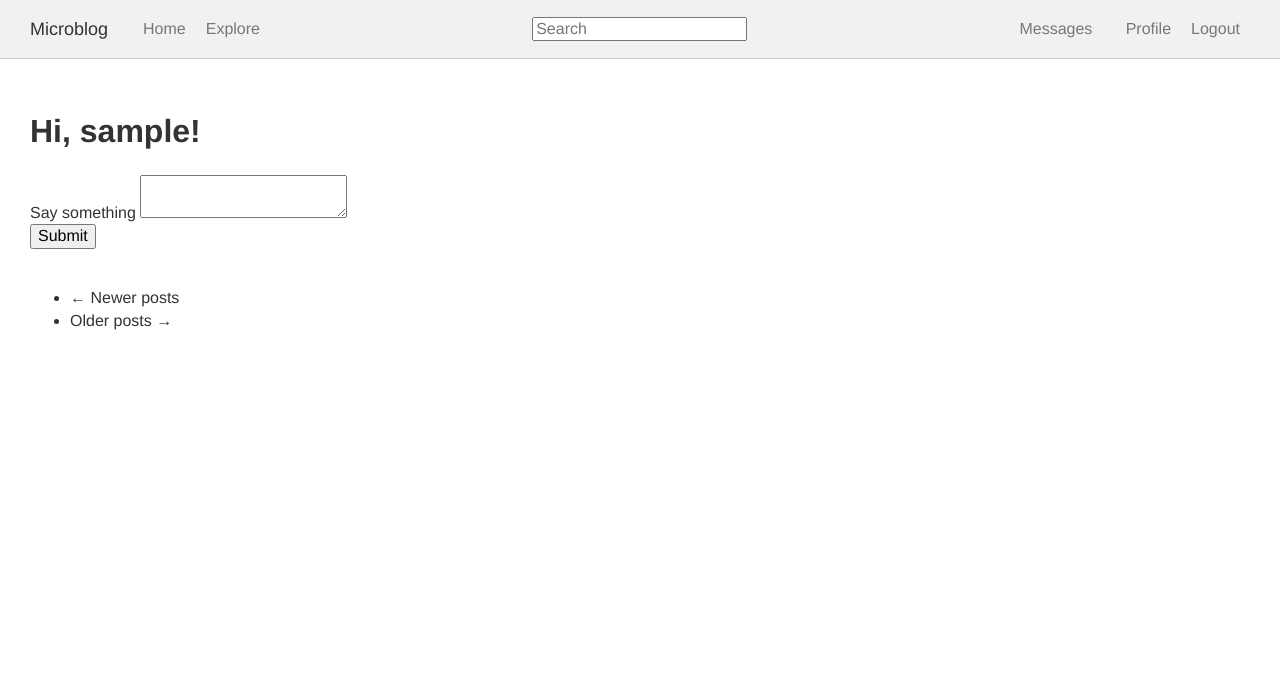
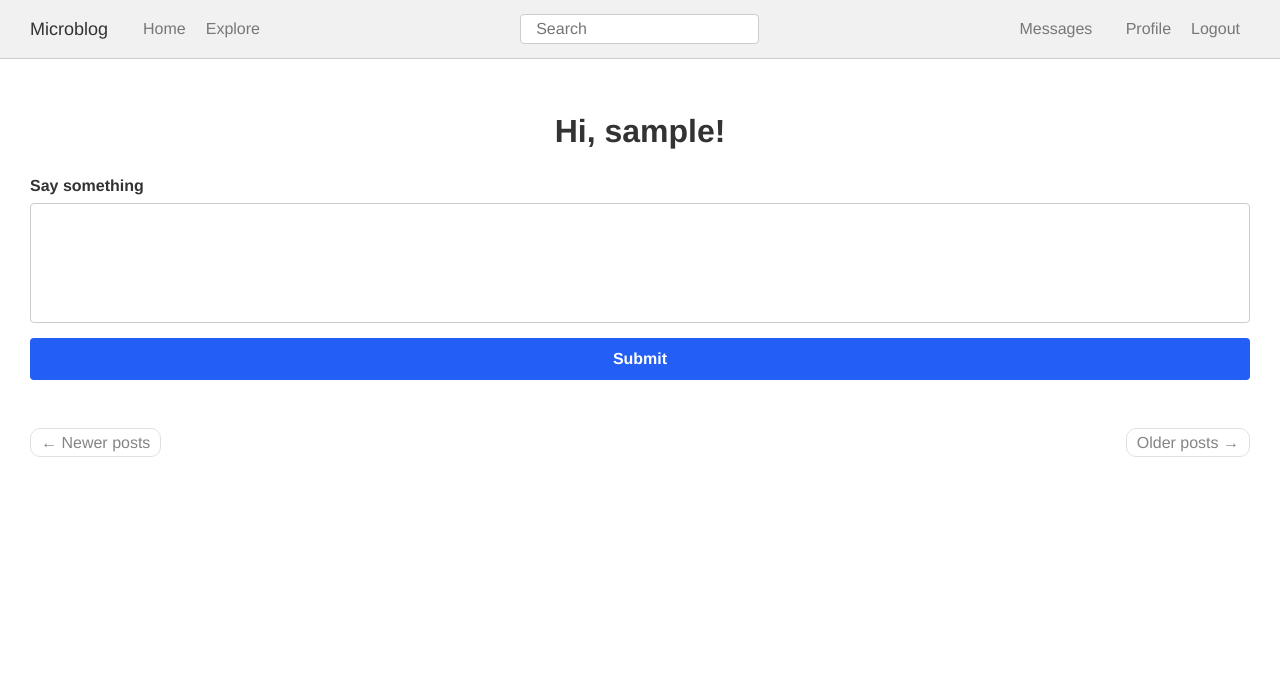
Before and after one commit to Nailheart/microblog, a Flask app: page / in a window 1280 px wide. Shown: the top 697 px of the page. Run offline with Flask 2, Linux system fonts and the light colour scheme; the visitor is signed in with stand-in values (Sample User, id 1); data comes from the database, SQL or seed files in the repository; data that the repository does not hold is empty; some libraries are stand-ins or nearby versions.

Commit message:
Добавлен подшаблон пагинации, стилизована страница index

```diff
--- a/app/scss/blocks/form.scss
+++ b/app/scss/blocks/form.scss
@@ -34,6 +34,20 @@
   &:last-child { margin-bottom: 0; }
 }
 
+.form__textarea {
+  display: block;
+  width: 100%;
+  height: 120px;
+  padding: 10px 15px;
+  background: none;
+  border: 1px solid var(--color-border);
+  border-radius: var(--border-radius);
+  box-sizing: border-box;
+  resize: none;
+
+  &::placeholder { opacity: 0; }
+}
+
 .form__submit {
   @include btn;
 }
--- a/app/scss/blocks/header.scss
+++ b/app/scss/blocks/header.scss
@@ -13,3 +13,11 @@
     margin: 0 10px;
   }
 }
+
+.header__search-input {
+  width: 100%;
+  padding: 5px 15px;
+  border: 1px solid var(--color-border);
+  border-radius: var(--border-radius);
+  box-sizing: border-box;
+}
--- a/app/scss/blocks/nav.scss
+++ b/app/scss/blocks/nav.scss
@@ -57,6 +57,7 @@
   padding: 0;
   background-color: transparent;
   border: none;
+  cursor: pointer;
 
   @include media-min(md) { display: none; }
 }
--- /dev/null
+++ b/app/scss/blocks/pagination.scss
@@ -0,0 +1,29 @@
+.pagination {
+  margin-top: 30px;
+}
+
+.pagination__list {
+  display: flex;
+  align-items: center;
+  justify-content: space-between;
+  list-style: none;
+  margin: 0;
+  padding-left: 0;
+}
+
+.pagination__link {
+  padding: 5px 10px;
+  border: 1px solid var(--color-border);
+  border-radius: 10px;
+  transition: .2s;
+
+  &--disabled {
+    opacity: .6;
+    pointer-events: none;
+  }
+
+  &:hover,
+  &:focus-visible {
+    border-color: var(--color-blue);
+  }
+}
--- a/app/scss/styles.scss
+++ b/app/scss/styles.scss
@@ -14,4 +14,6 @@
 @import "blocks/login";
 @import "blocks/alert";
 @import "blocks/form";
+@import "blocks/post";
+@import "blocks/pagination";
 @import "blocks/footer";
--- /dev/null
+++ b/app/templates/_pagination.html
@@ -0,0 +1,14 @@
+<nav class="pagination" aria-label="...">
+  <ul class="pagination__list">
+    <li class="pagination__item">
+      <a class="pagination__link pagination__link--prev{% if not prev_url %} pagination__link--disabled{% endif %}" href="{{ prev_url or '#' }}">
+        <span aria-hidden="true">&larr;</span> {{ _('Newer posts') }}
+      </a>
+    </li>
+    <li class="pagination__item">
+      <a class="pagination__link pagination__link--next{% if not next_url %} pagination__link--disabled{% endif %}" href="{{ next_url or '#' }}">
+        {{ _('Older posts') }} <span aria-hidden="true">&rarr;</span>
+      </a>
+    </li>
+  </ul>
+</nav>
--- a/app/templates/base.html
+++ b/app/templates/base.html
@@ -36,10 +36,8 @@
         </ul>
 
         {% if g.search_form %}
-          <form class="form header__search" method="get" action="{{ url_for('main.search') }}">
-            <div class="form__group">
-              {{ g.search_form.q(size=20, class='form-control', placeholder=g.search_form.q.label.text) }}
-            </div>
+          <form class="header__search" method="get" action="{{ url_for('main.search') }}">
+            {{ g.search_form.q(size=20, class='header__search-input', placeholder=g.search_form.q.label.text) }}
           </form>
         {% endif %}
 
--- a/app/templates/index.html
+++ b/app/templates/index.html
@@ -1,11 +1,15 @@
 {% extends "base.html" %}
-{% import 'bootstrap/wtf.html' as wtf %}
+{% from 'macros/form.html' import textarea, btn %}
 
 {% block content %}
-<h1>{{ _('Hi, %(username)s!', username=current_user.username) }}</h1>
+  <h1 class="main__title">{{ _('Hi, %(username)s!', username=current_user.username) }}</h1>
 
   {% if form %}
-    {{ wtf.quick_form(form) }}
+    <form class="from" action="" method="post">
+      {{ form.hidden_tag() }}
+      {{ textarea(form.post) }}
+      {{ btn(form.submit) }}
+    </form>
     <br>
   {% endif %}
 
@@ -13,18 +17,5 @@
     {% include '_post.html' %}
   {% endfor %}
 
-  <nav aria-label="...">
-    <ul class="pager">
-      <li class="previous{% if not prev_url %} disabled{% endif %}">
-        <a href="{{ prev_url or '#' }}">
-          <span aria-hidden="true">&larr;</span> {{ _('Newer posts') }}
-        </a>
-      </li>
-      <li class="next{% if not next_url %} disabled{% endif %}">
-        <a href="{{ next_url or '#' }}">
-          {{ _('Older posts') }} <span aria-hidden="true">&rarr;</span>
-        </a>
-      </li>
-    </ul>
-  </nav>
+  {% include '_pagination.html' %}
 {% endblock %}
--- a/app/templates/macros/form.html
+++ b/app/templates/macros/form.html
@@ -28,6 +28,14 @@
   </div>
 {%- endmacro %}
 
+{% macro textarea(field, bem_block='form') -%}
+  <div class="{{ bem_block }}__group {% if field.errors %}{{ bem_block }}__group--error{% endif %}">
+    {{ field.label(class='%s__label' % bem_block) }}
+    {{ field(class='%s__textarea' % bem_block, placeholder=field.label.text, **kwargs) }}
+    {{ errors(field.errors) }}
+  </div>
+{%- endmacro %}
+
 {% macro checkbox(field, bem_block='form') -%}
   <div class="{{ bem_block }}__group {{ bem_block }}__group--checkbox {% if field.errors %}{{ bem_block }}__group--error{% endif %}">
     {{ field(class='%s__checkbox' % bem_block) }}
```
Also changed, not shown: app/scss/blocks/post.scss (added, +39 -0 lines), app/templates/_post.html (+20 -16 lines), app/static/css/styles.min.css, 1 other file.
